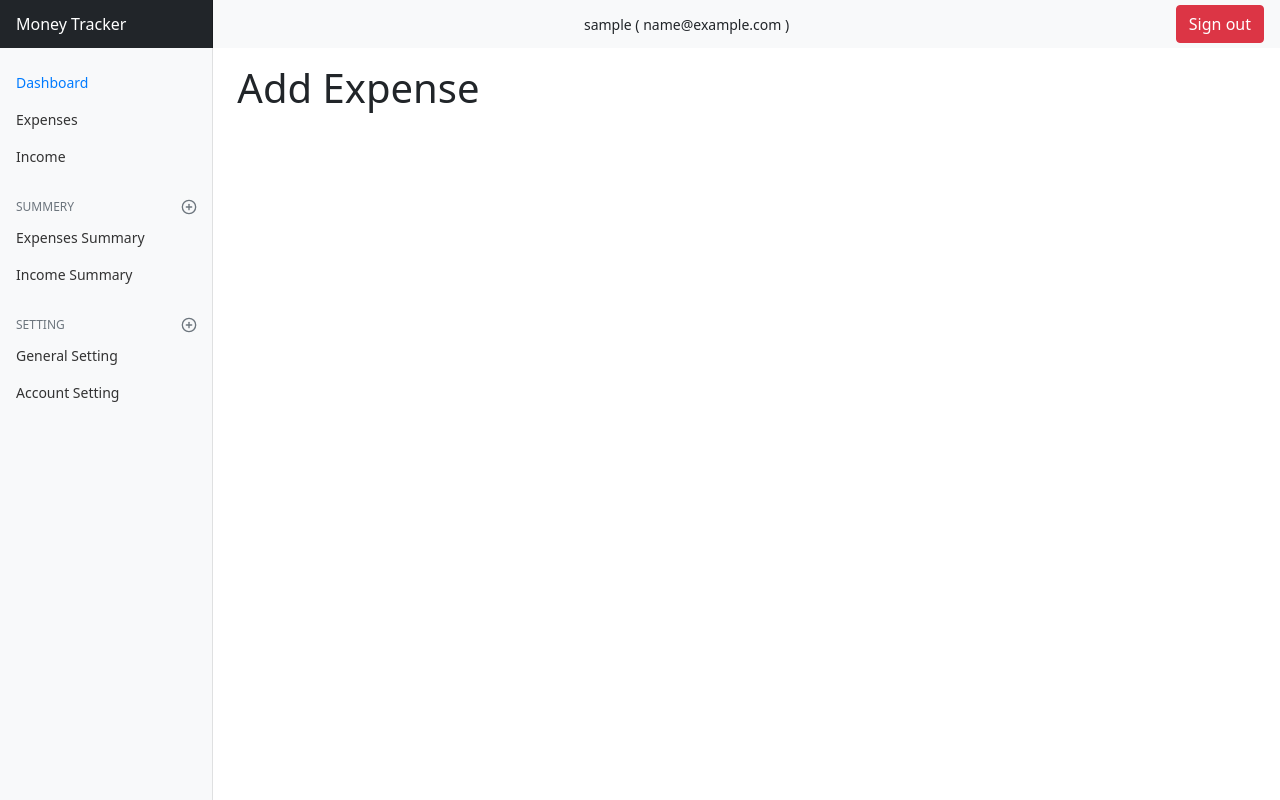
After one commit to coderj001/MoneyTracker, a Django app: page /add_expense in a window 1280 px wide. The commit adds this page. Run offline with Django 3.2, Linux system fonts and the light colour scheme; the visitor is signed in with stand-in values (Sample User, id 1); some libraries are stand-ins or nearby versions.

Commit message:
create view for addd_expense

```diff
--- a/MoneyTracker/authentication/views.py
+++ b/MoneyTracker/authentication/views.py
@@ -38,7 +38,8 @@ class RegistrationView(View):
             user.save()
             messages.add_message(request, messages.SUCCESS,
                                  "Account created successfully.")
-            return redirect('core:home')
+
+            return redirect('auth:login')
         except Exception as e:
             messages.add_message(request, messages.ERROR,
                                  "Please enter unique username and email.")
--- a/MoneyTracker/core/urls.py
+++ b/MoneyTracker/core/urls.py
@@ -1,8 +1,9 @@
 from django.urls import path
-from core.views import home
+from core.views import home, add_expense
 
 app_name = 'core'
 
 urlpatterns = [
     path('', home, name="home"),
+    path('add_expense', add_expense, name="add-expense"),
 ]
--- a/MoneyTracker/core/views.py
+++ b/MoneyTracker/core/views.py
@@ -5,3 +5,8 @@ from django.shortcuts import render
 @login_required
 def home(request):
     return render(request, 'core/index.html', context={})
+
+
+@login_required
+def add_expense(request):
+    return render(request, 'core/add_expense.html', context={})
--- a/MoneyTracker/templates/base.html
+++ b/MoneyTracker/templates/base.html
@@ -37,17 +37,17 @@
   </head>
   <body>
 
-<header class="navbar navbar-dark sticky-top bg-light flex-md-nowrap p-0 shadow">
+<header class="navbar navbar-dark sticky-top bg-light flex-md-nowrap p-0">
   <a class="navbar-brand col-md-3 col-lg-2 me-0 px-3 bg-dark" href="{% url 'core:home' %}">Money Tracker</a>
   <button class="navbar-toggler position-absolute d-md-none collapsed" type="button" data-bs-toggle="collapse" data-bs-target="#sidebarMenu" aria-controls="sidebarMenu" aria-expanded="false" aria-label="Toggle navigation">
     <span class="navbar-toggler-icon"></span>
   </button>
   {% if request.user.is_authenticated %}
-      <span class="nav-link">{{ request.user.username }} ( {{request.user.email}} )</span>
+      <span class="">{{ request.user.username }} ( {{request.user.email}} )</span>
   {% endif %}
   <ul class="navbar-nav px-3">
     <li class="nav-item text-nowrap">
-      <a class="nav-link btn btn-dark" href="{% url 'auth:logout-user' %}">Sign out</a>
+      <a class="btn btn-danger" href="{% url 'auth:logout-user' %}">Sign out</a>
     </li>
   </ul>
 </header>
--- /dev/null
+++ b/MoneyTracker/templates/core/add_expense.html
@@ -0,0 +1,9 @@
+{% extends "base.html" %}
+
+{% block Title %} Add Expense {% endblock Title %}
+
+
+{% block content %}
+    {% include "partial/messages.html" %}
+    <h1 class="pt-3">Add Expense</h1>
+{% endblock content %}
```
